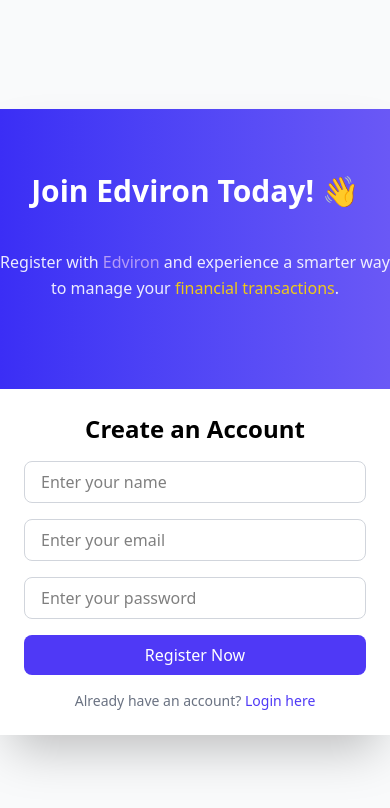
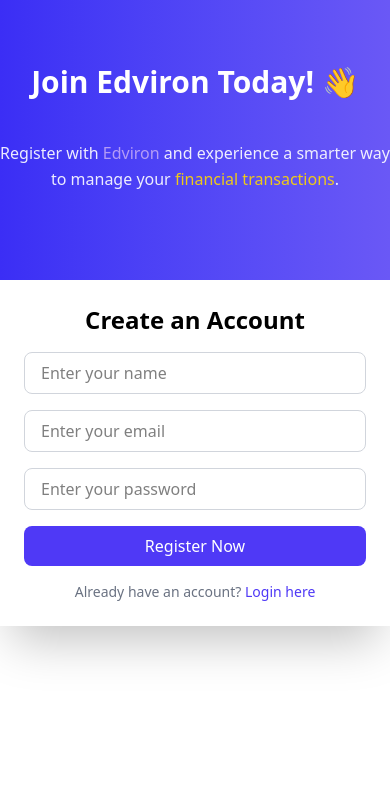
Before and after one commit to chayan-2003/school_payment_frontend, a React (Vite) app: page /register in a window 390 px wide. Shown: the top 808 px of the page. Built offline with nearby package versions, Linux system fonts and the light colour scheme.

Commit message:
fixed_ui

```diff
--- a/src/components/Register.tsx
+++ b/src/components/Register.tsx
@@ -43,7 +43,7 @@
   };
 
   return (
-    <div className="flex items-center justify-center min-h-screen bg-gray-50">
+    <div className="flex items-center justify-center md:min-h-screen bg-gray-50">
       <div className="flex flex-col md:flex-row w-full max-w-6xl rounded-2xl shadow-2xl transform transition-all hover:scale-105 hover:shadow-3xl">
         {/* Left Panel with Gradient */}
         <div className="w-full md:w-1/2 bg-gradient-to-r from-[#3B2EF5] to-[#6A58F6] text-white flex flex-col justify-center items-center
--- a/src/pages/TransactionBySchool.tsx
+++ b/src/pages/TransactionBySchool.tsx
@@ -105,7 +105,7 @@
 
   return (
     <motion.div
-      className={`min-h-screen py-10 ${bgColorClass} transition-colors duration-300 `}
+      className={`min-h-screen  ${bgColorClass} transition-colors duration-300 `}
       initial={{ opacity: 0 }}
       animate={{ opacity: 1 }}
       exit={{ opacity: 0 }}
```
